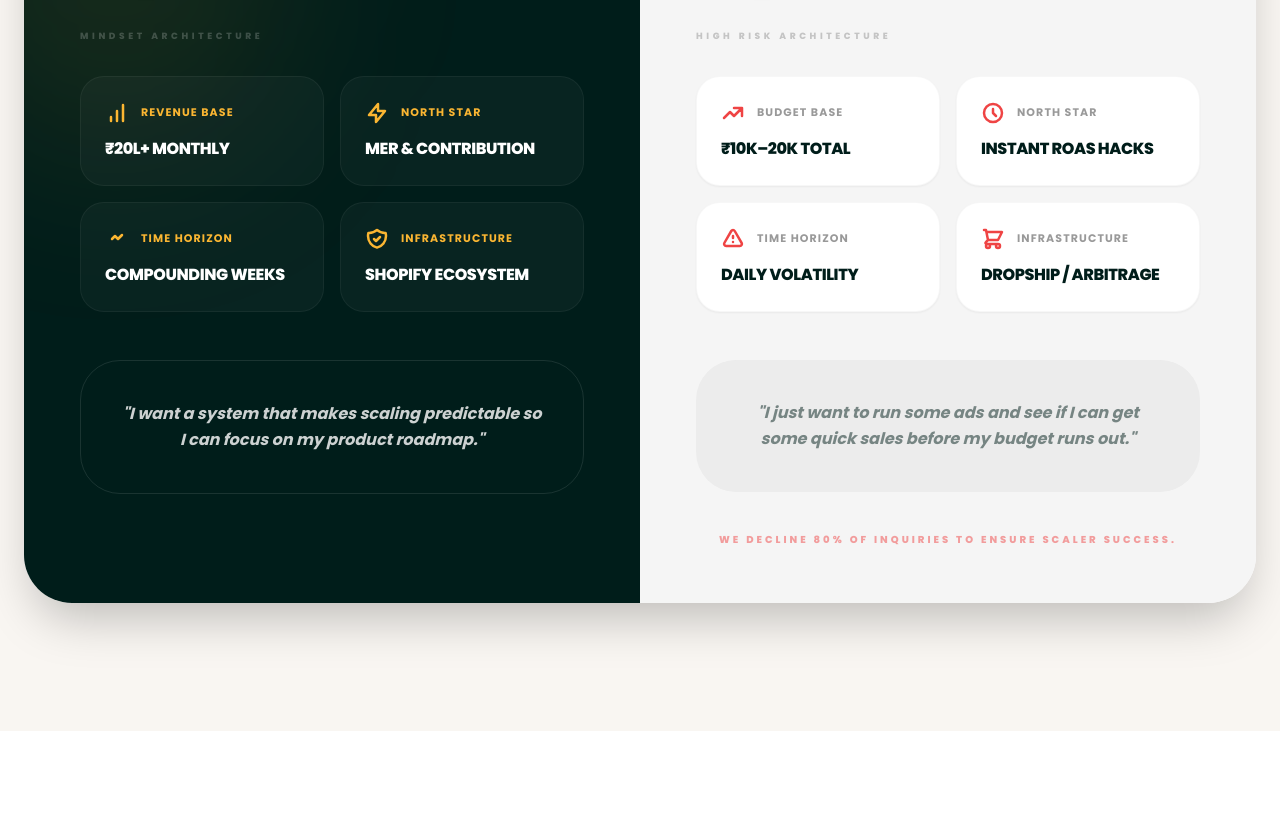
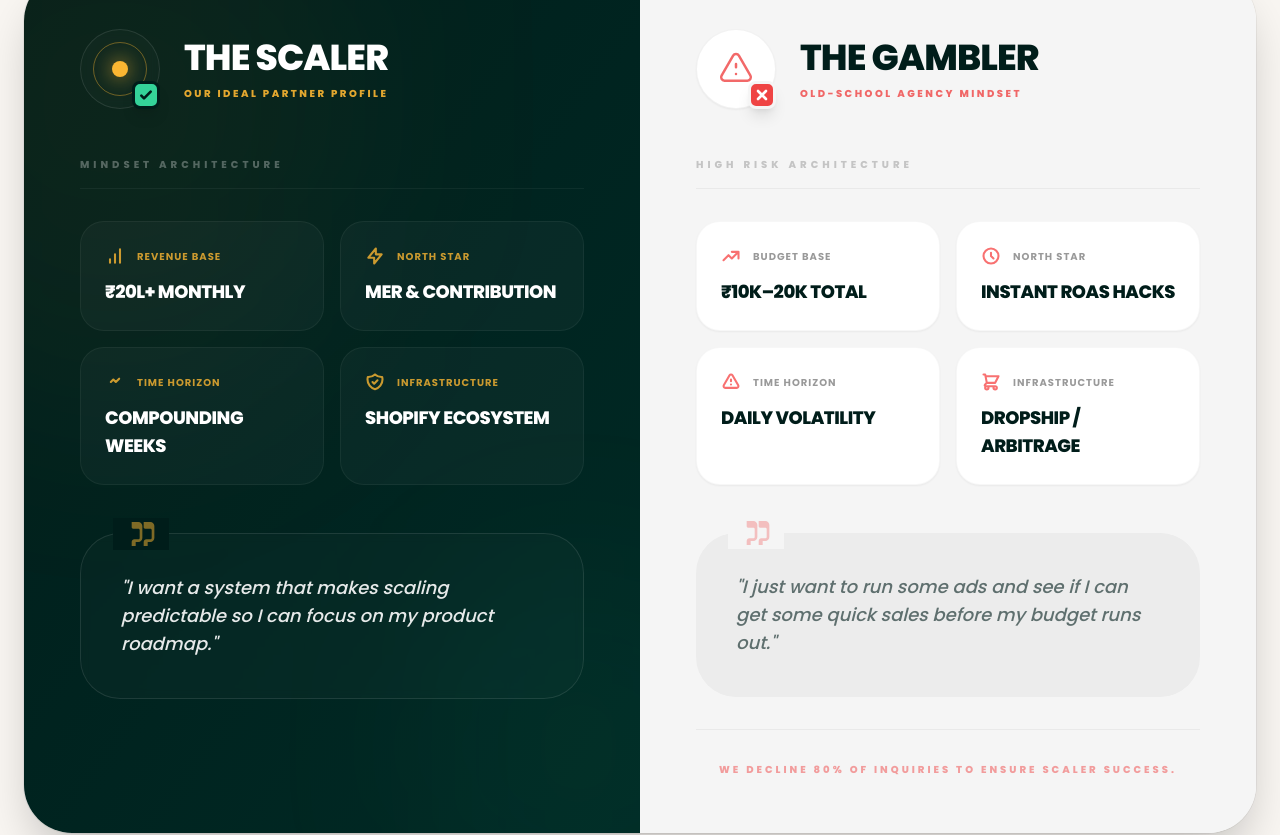
Before and after one commit to techinfigo/Techinfigo-Latest, a React (Vite) app: page / in a window 1280 px wide. Shown: the part 1360-2195 px from the top of the page. Built offline with nearby package versions, Linux system fonts and the light colour scheme.

Commit message:
feat(QualificationProtocol): Enhance heading and layout
Increase heading size, adjust letter spacing, and refine line heights for better visual hierarchy. Update paragraph text size and add a responsive line break for improved readability across devices.

```diff
--- a/components/QualificationProtocol.tsx
+++ b/components/QualificationProtocol.tsx
@@ -5,47 +5,49 @@ export const QualificationProtocol: React.FC = () => {
     <section className="w-full py-24 lg:py-32 px-6 bg-[#f9f6f2] overflow-hidden font-sans">
       <div className="max-w-7xl mx-auto">
         {/* Header Section */}
-        <div className="text-center mb-16 space-y-4">
-          <span className="text-[10px] font-bold tracking-[0.4em] uppercase text-[#a5a5a5] block">Qualification Protocol</span>
-          <h2 className="text-4xl lg:text-6xl font-black text-[#001d1a] tracking-tight">
-            ARE YOU A SCALER OR <span className="text-[#fbb632]">A GAMBLER?</span>
+        <div className="text-center mb-16 space-y-6">
+          <span className="text-[11px] font-bold tracking-[0.5em] uppercase text-[#a5a5a5] block">Qualification Protocol</span>
+          <h2 className="text-4xl lg:text-7xl font-black text-[#001d1a] tracking-tighter leading-[0.9]">
+            ARE YOU A SCALER OR <br className="hidden md:block" /> <span className="text-[#fbb632]">A GAMBLER?</span>
           </h2>
-          <p className="text-[#001d1a]/60 text-lg font-bold max-w-2xl mx-auto leading-relaxed">
+          <p className="text-[#001d1a]/60 text-lg lg:text-xl font-bold max-w-2xl mx-auto leading-relaxed">
             Alignment is the secret ingredient to a 100% success rate. We only <br className="hidden lg:block" /> partner with one of these characters.
           </p>
         </div>
 
         {/* Comparison Card */}
-        <div className="relative rounded-[3rem] overflow-hidden shadow-2xl flex flex-col lg:row-span-2 lg:flex-row min-h-[720px] bg-white">
+        <div className="relative rounded-[3rem] overflow-hidden shadow-2xl flex flex-col lg:flex-row min-h-[720px] bg-white ring-1 ring-black/5">
 
           {/* Left Side: The Scaler */}
-          <div className="flex-1 bg-[#001d1a] p-10 lg:p-14 relative overflow-hidden flex flex-col">
+          <div className="flex-1 bg-gradient-to-br from-[#001d1a] to-[#002a25] p-10 lg:p-14 relative overflow-hidden flex flex-col group/scaler">
             {/* Background Subtle Glow */}
-            <div className="absolute top-[-10%] left-[-10%] w-[50%] h-[50%] bg-[#fbb632]/10 rounded-full blur-[100px]"></div>
+            <div className="absolute top-[-20%] left-[-20%] w-[70%] h-[70%] bg-[#fbb632]/5 rounded-full blur-[120px] pointer-events-none"></div>
+            <div className="absolute bottom-[-10%] right-[-10%] w-[40%] h-[40%] bg-[#34d399]/5 rounded-full blur-[100px] pointer-events-none"></div>
 
-            <div className="relative z-10 space-y-12">
+            <div className="relative z-10 space-y-12 flex-grow">
               <div className="flex items-center gap-6">
                 <div className="relative">
                   {/* Concentric Circle Icon */}
-                  <div className="w-20 h-20 rounded-full border border-white/10 flex items-center justify-center p-3">
-                     <div className="w-full h-full rounded-full border border-[#fbb632]/40 flex items-center justify-center">
+                  <div className="w-20 h-20 rounded-full border border-white/10 flex items-center justify-center p-3 bg-white/[0.02] backdrop-blur-sm">
+                     <div className="w-full h-full rounded-full border border-[#fbb632]/40 flex items-center justify-center relative">
+                        <div className="absolute inset-0 rounded-full border border-[#fbb632]/20 animate-ping opacity-20"></div>
                         <div className="w-4 h-4 bg-[#fbb632] rounded-full shadow-[0_0_20px_rgba(251,182,50,0.8)]"></div>
                      </div>
                   </div>
-                  <div className="absolute bottom-0 right-0 bg-[#34d399] w-7 h-7 rounded-lg flex items-center justify-center border-[3px] border-[#001d1a] shadow-lg">
-                    <svg className="w-4 h-4 text-white" fill="none" stroke="currentColor" viewBox="0 0 24 24">
+                  <div className="absolute bottom-0 right-0 bg-[#34d399] w-7 h-7 rounded-lg flex items-center justify-center border-[3px] border-[#001d1a] shadow-lg transform group-hover/scaler:scale-110 transition-transform duration-300">
+                    <svg className="w-4 h-4 text-[#001d1a]" fill="none" stroke="currentColor" viewBox="0 0 24 24">
                       <path strokeLinecap="round" strokeLinejoin="round" strokeWidth="4" d="M5 13l4 4L19 7" />
                     </svg>
                   </div>
                 </div>
                 <div>
-                  <h3 className="text-3xl font-black text-white tracking-tight uppercase leading-none">The Scaler</h3>
-                  <p className="text-[#fbb632] text-[9px] font-black uppercase tracking-[0.2em] mt-2">Our Ideal Partner Profile</p>
+                  <h3 className="text-3xl lg:text-4xl font-black text-white tracking-tight uppercase leading-none">The Scaler</h3>
+                  <p className="text-[#fbb632] text-[10px] font-black uppercase tracking-[0.25em] mt-2 opacity-90">Our Ideal Partner Profile</p>
                 </div>
               </div>
 
               <div className="space-y-8">
-                <p className="text-white/20 text-[9px] font-black uppercase tracking-[0.4em]">Mindset Architecture</p>
+                <p className="text-white/30 text-[10px] font-black uppercase tracking-[0.4em] border-b border-white/5 pb-4">Mindset Architecture</p>
 
                 <div className="grid grid-cols-1 sm:grid-cols-2 gap-4">
                   {[
@@ -54,21 +56,24 @@ export const QualificationProtocol: React.FC = () => {
                     { label: 'Time Horizon', val: 'Compounding Weeks', icon: 'M7 12l3-3 3 3 4-4' },
                     { label: 'Infrastructure', val: 'Shopify Ecosystem', icon: 'M9 12l2 2 4-4m5.618-4.016A11.955 11.955 0 0112 2.944a11.955 11.955 0 01-8.618 3.04A12.02 12.02 0 003 9c0 5.591 3.824 10.29 9 11.622 5.176-1.332 9-6.03 9-11.622 0-1.042-.133-2.052-.382-3.016z' },
                   ].map((item, idx) => (
-                    <div key={idx} className="bg-white/[0.03] border border-white/[0.05] rounded-3xl p-6 transition-all hover:bg-white/[0.06]">
+                    <div key={idx} className="group/card bg-white/[0.03] border border-white/[0.05] rounded-3xl p-6 transition-all duration-300 hover:bg-white/[0.06] hover:border-[#fbb632]/30 hover:-translate-y-1">
                       <div className="flex items-center gap-3 mb-3">
-                         <svg className="w-6 h-6 text-[#fbb632]" fill="none" stroke="currentColor" viewBox="0 0 24 24">
+                         <svg className="w-5 h-5 text-[#fbb632]/80 group-hover/card:text-[#fbb632] transition-colors" fill="none" stroke="currentColor" viewBox="0 0 24 24">
                            <path strokeLinecap="round" strokeLinejoin="round" strokeWidth="2.5" d={item.icon} />
                          </svg>
-                         <span className="text-[11px] font-bold text-[#fbb632] uppercase tracking-widest">{item.label}</span>
+                         <span className="text-[10px] font-bold text-[#fbb632]/80 uppercase tracking-widest group-hover/card:text-[#fbb632] transition-colors">{item.label}</span>
                       </div>
-                      <p className="text-sm lg:text-base font-black text-white uppercase tracking-tight">{item.val}</p>
+                      <p className="text-sm lg:text-lg font-black text-white uppercase tracking-tight">{item.val}</p>
                     </div>
                   ))}
                 </div>
               </div>
 
-              <div className="bg-transparent border border-white/10 rounded-[2.5rem] p-8 lg:p-10 relative mt-4">
-                <p className="text-white/80 text-base font-bold leading-relaxed text-center italic">
+              <div className="bg-white/[0.02] border border-white/10 rounded-[2.5rem] p-8 lg:p-10 relative mt-auto backdrop-blur-sm">
+                <div className="absolute top-0 left-8 -translate-y-1/2 bg-[#001d1a] px-3 text-[#fbb632]">
+                    <svg className="w-8 h-8 opacity-50" fill="currentColor" viewBox="0 0 24 24"><path d="M14.017 21L14.017 18C14.017 16.8954 14.9124 16 16.017 16H19.017C19.5693 16 20.017 15.5523 20.017 15V9C20.017 8.44772 19.5693 8 19.017 8H15.017C14.4647 8 14.017 7.55228 14.017 7V3H19.017C20.6739 3 22.017 4.34315 22.017 6V15C22.017 16.6569 20.6739 18 19.017 18H17.017V21H14.017ZM5.0166 21L5.0166 18C5.0166 16.8954 5.91203 16 7.0166 16H10.0166C10.5689 16 11.0166 15.5523 11.0166 15V9C11.0166 8.44772 10.5689 8 10.0166 8H6.0166C5.46432 8 5.0166 7.55228 5.0166 7V3H10.0166C11.6735 3 13.0166 4.34315 13.0166 6V15C13.0166 16.6569 11.6735 18 10.0166 18H8.0166V21H5.0166Z" /></svg>
+                </div>
+                <p className="text-white/90 text-base lg:text-lg font-medium leading-relaxed italic">
                   "I want a system that makes scaling predictable so I can focus on my product roadmap."
                 </p>
               </div>
@@ -76,30 +81,30 @@ export const QualificationProtocol: React.FC = () => {
           </div>
 
           {/* Right Side: The Gambler */}
-          <div className="flex-1 bg-[#f5f5f5] p-10 lg:p-14 flex flex-col relative overflow-hidden">
-            <div className="relative z-10 space-y-12">
+          <div className="flex-1 bg-[#f5f5f5] p-10 lg:p-14 flex flex-col relative overflow-hidden group/gambler">
+            <div className="relative z-10 space-y-12 flex-grow">
               <div className="flex items-center gap-6">
                 <div className="relative">
-                  {/* Skull Icon Placeholder */}
-                  <div className="w-20 h-20 rounded-full border border-black/5 flex items-center justify-center bg-white shadow-sm">
+                  {/* Warning Icon */}
+                  <div className="w-20 h-20 rounded-full border border-black/5 flex items-center justify-center bg-white shadow-sm group-hover/gambler:shadow-md transition-all duration-300">
                      <svg className="w-10 h-10 text-red-500/80" fill="none" stroke="currentColor" viewBox="0 0 24 24">
                         <path strokeLinecap="round" strokeLinejoin="round" strokeWidth="1.5" d="M12 9v2m0 4h.01m-6.938 4h13.856c1.54 0 2.502-1.667 1.732-3L13.732 4c-.77-1.333-2.694-1.333-3.464 0L3.34 16c-.77 1.333.192 3 1.732 3z" />
                      </svg>
                   </div>
-                  <div className="absolute bottom-0 right-0 bg-red-500 w-7 h-7 rounded-lg flex items-center justify-center border-[3px] border-[#f5f5f5] shadow-lg">
+                  <div className="absolute bottom-0 right-0 bg-red-500 w-7 h-7 rounded-lg flex items-center justify-center border-[3px] border-[#f5f5f5] shadow-lg transform group-hover/gambler:rotate-12 transition-transform duration-300">
                     <svg className="w-4 h-4 text-white" fill="none" stroke="currentColor" viewBox="0 0 24 24">
-                      <path strokeLinecap="round" strokeLinejoin="round" strokeWidth="4" d="M18.364 18.364A9 9 0 005.636 5.636m12.728 12.728L5.636 5.636" />
+                      <path strokeLinecap="round" strokeLinejoin="round" strokeWidth="4" d="M6 18L18 6M6 6l12 12" />
                     </svg>
                   </div>
                 </div>
                 <div>
-                  <h3 className="text-3xl font-black text-[#001d1a] tracking-tight uppercase leading-none">The Gambler</h3>
-                  <p className="text-red-500 text-[9px] font-black uppercase tracking-[0.2em] mt-2">Old-School Agency Mindset</p>
+                  <h3 className="text-3xl lg:text-4xl font-black text-[#001d1a] tracking-tight uppercase leading-none">The Gambler</h3>
+                  <p className="text-red-500 text-[10px] font-black uppercase tracking-[0.25em] mt-2 opacity-80">Old-School Agency Mindset</p>
                 </div>
               </div>
 
               <div className="space-y-8">
-                <p className="text-black/20 text-[9px] font-black uppercase tracking-[0.4em]">High Risk Architecture</p>
+                <p className="text-black/20 text-[10px] font-black uppercase tracking-[0.4em] border-b border-black/5 pb-4">High Risk Architecture</p>
 
                 <div className="grid grid-cols-1 sm:grid-cols-2 gap-4">
                   {[
@@ -108,28 +113,33 @@ export const QualificationProtocol: React.FC = () => {
                     { label: 'Time Horizon', val: 'Daily Volatility', icon: 'M12 9v2m0 4h.01m-6.938 4h13.856c1.54 0 2.502-1.667 1.732-3L13.732 4c-.77-1.333-2.694-1.333-3.464 0L3.34 16c-.77 1.333.192 3 1.732 3z' },
                     { label: 'Infrastructure', val: 'Dropship / Arbitrage', icon: 'M3 3h2l.4 2M7 13h10l4-8H5.4M7 13L5.4 5M7 13l-2.293 2.293c-.63.63-.184 1.707.707 1.707H17m0 0a2 2 0 100 4 2 2 0 000-4zm-8 2a2 2 0 11-4 0 2 2 0 014 0z' },
                   ].map((item, idx) => (
-                    <div key={idx} className="bg-white border border-black/[0.03] rounded-3xl p-6 shadow-sm">
+                    <div key={idx} className="group/card bg-white border border-black/[0.03] rounded-3xl p-6 shadow-sm transition-all duration-300 hover:shadow-md hover:border-red-100 hover:-translate-y-1">
                       <div className="flex items-center gap-3 mb-3">
-                         <svg className="w-6 h-6 text-red-500" fill="none" stroke="currentColor" viewBox="0 0 24 24">
+                         <svg className="w-5 h-5 text-red-400 group-hover/card:text-red-500 transition-colors" fill="none" stroke="currentColor" viewBox="0 0 24 24">
                            <path strokeLinecap="round" strokeLinejoin="round" strokeWidth="2.5" d={item.icon} />
                          </svg>
-                         <span className="text-[11px] font-bold text-black/40 uppercase tracking-widest">{item.label}</span>
+                         <span className="text-[10px] font-bold text-black/40 uppercase tracking-widest group-hover/card:text-red-500/60 transition-colors">{item.label}</span>
                       </div>
-                      <p className="text-sm lg:text-base font-black text-[#001d1a] uppercase tracking-tight">{item.val}</p>
+                      <p className="text-sm lg:text-lg font-black text-[#001d1a] uppercase tracking-tight">{item.val}</p>
                     </div>
                   ))}
                 </div>
               </div>
 
-              <div className="bg-[#ececec] rounded-[2.5rem] p-8 lg:p-10 relative mt-4">
-                <p className="text-[#001d1a]/50 text-base font-bold leading-relaxed text-center italic">
+              <div className="bg-[#ececec] rounded-[2.5rem] p-8 lg:p-10 relative mt-auto">
+                <div className="absolute top-0 left-8 -translate-y-1/2 bg-[#f5f5f5] px-3 text-red-500">
+                    <svg className="w-8 h-8 opacity-30" fill="currentColor" viewBox="0 0 24 24"><path d="M14.017 21L14.017 18C14.017 16.8954 14.9124 16 16.017 16H19.017C19.5693 16 20.017 15.5523 20.017 15V9C20.017 8.44772 19.5693 8 19.017 8H15.017C14.4647 8 14.017 7.55228 14.017 7V3H19.017C20.6739 3 22.017 4.34315 22.017 6V15C22.017 16.6569 20.6739 18 19.017 18H17.017V21H14.017ZM5.0166 21L5.0166 18C5.0166 16.8954 5.91203 16 7.0166 16H10.0166C10.5689 16 11.0166 15.5523 11.0166 15V9C11.0166 8.44772 10.5689 8 10.0166 8H6.0166C5.46432 8 5.0166 7.55228 5.0166 7V3H10.0166C11.6735 3 13.0166 4.34315 13.0166 6V15C13.0166 16.6569 11.6735 18 10.0166 18H8.0166V21H5.0166Z" /></svg>
+                </div>
+                <p className="text-[#001d1a]/60 text-base lg:text-lg font-medium leading-relaxed italic">
                   "I just want to run some ads and see if I can get some quick sales before my budget runs out."
                 </p>
               </div>
             </div>
 
-            <div className="mt-auto pt-10 text-center">
-              <p className="text-red-500/50 text-[10px] font-black uppercase tracking-[0.3em]">We decline 80% of inquiries to ensure scaler success.</p>
+            <div className="mt-8 pt-8 text-center border-t border-black/5">
+              <p className="text-red-500/50 text-[10px] font-black uppercase tracking-[0.3em] hover:text-red-500 transition-colors cursor-default">
+                We decline 80% of inquiries to ensure scaler success.
+              </p>
             </div>
           </div>
         </div>
```
